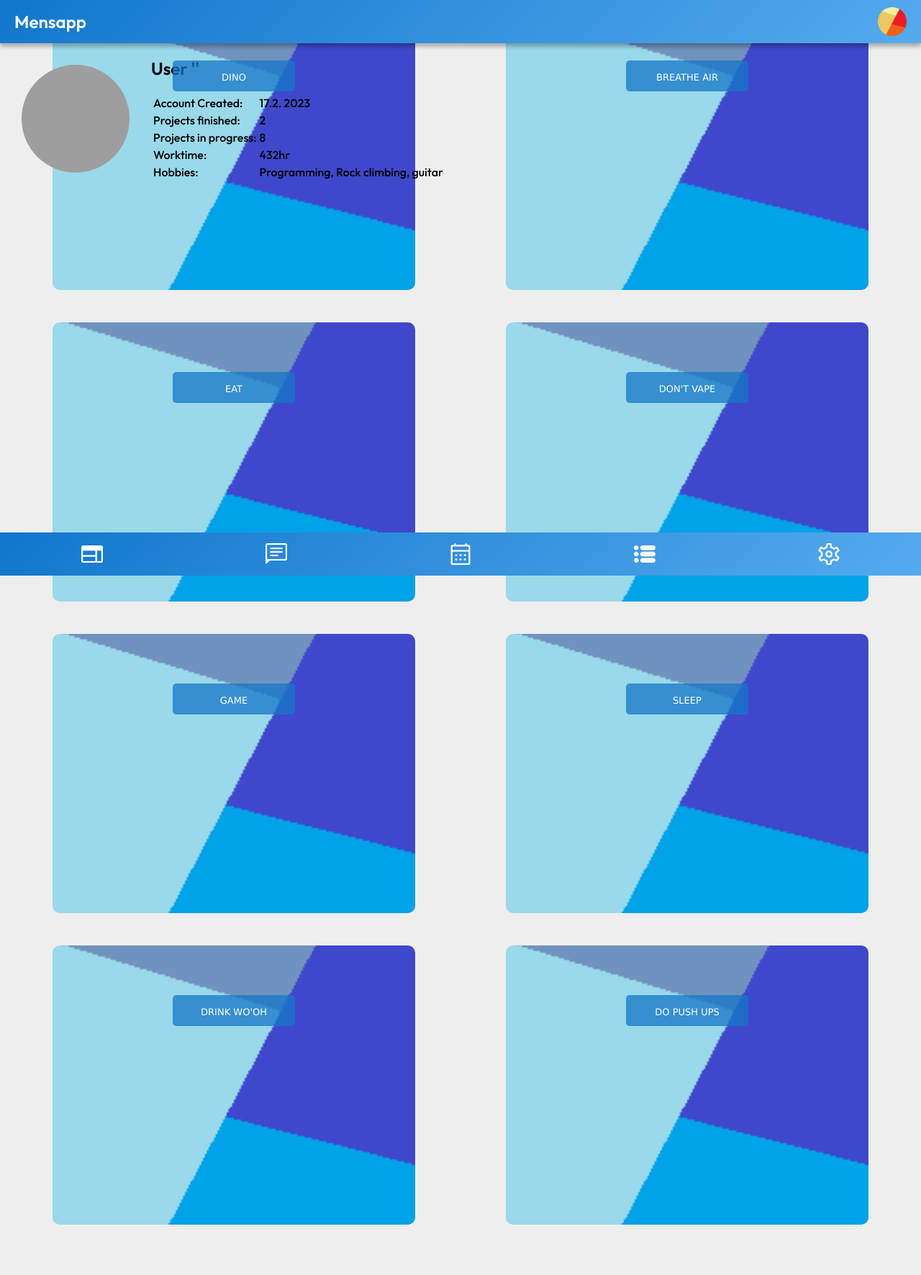
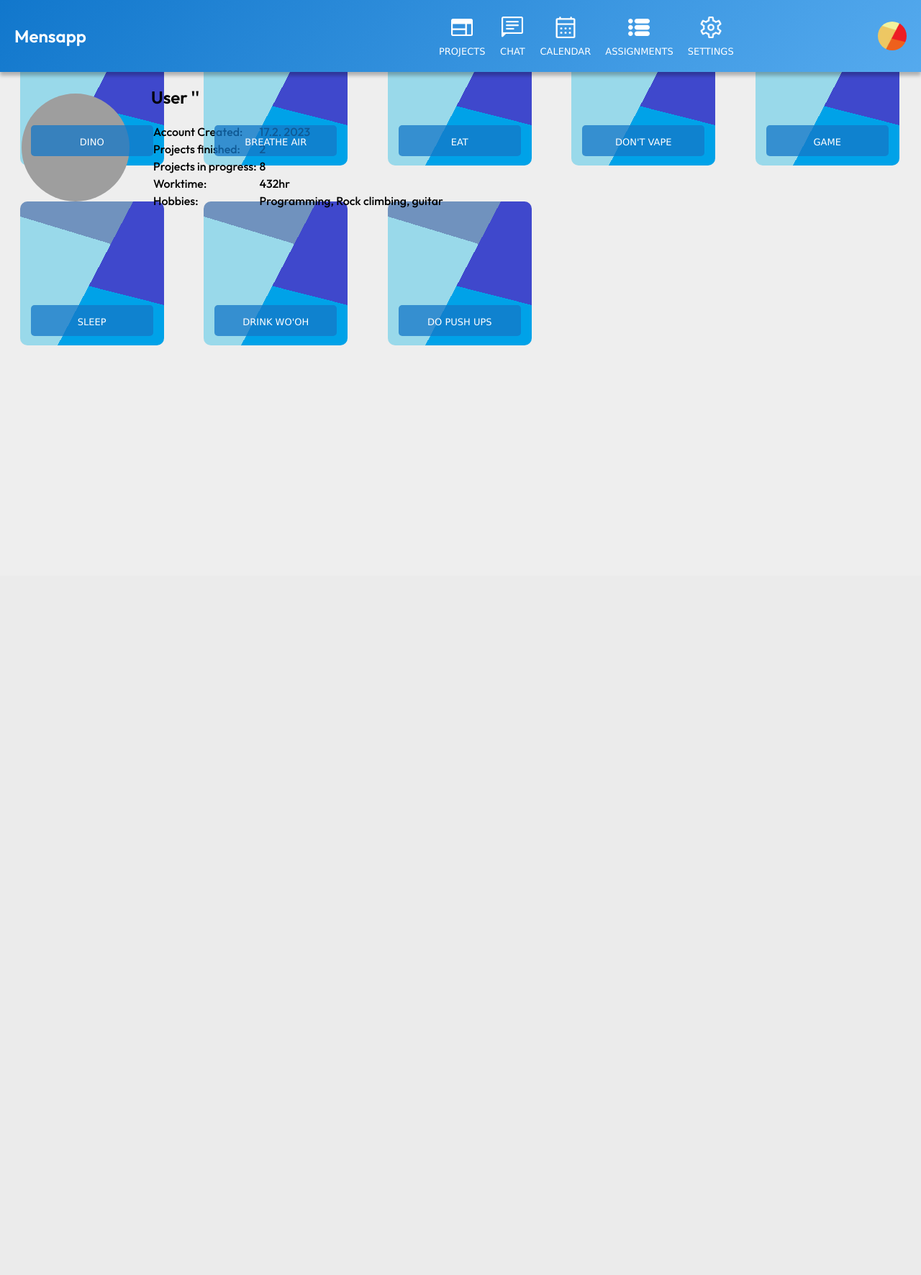
Before and after one commit to mkminek11/Mensapp, a PHP site: page /profile.php?p=1 in a window 1280 px wide. Shown: the whole page at 72% size. After the commit the page ends 480 px from the top, so only its background shows below. Run offline with PHP 8.4, Linux system fonts and the light colour scheme; the visitor is signed in with stand-in values (Sample User, id 1); data that the repository does not hold is empty; grey boxes are pictures that could not be loaded.

```diff
--- a/calendar.php
+++ b/calendar.php
@@ -2,10 +2,7 @@
 <html>
     <head>
         <title>Mensapp</title>
-        <meta http-equiv="X-UA-Compatible" content="IE-edge" charset="UTF-8">
-		<meta name="description" content="content. coasi.">
 		<meta name="author" content="Mensa Camp Dev Team">
-		<meta http-equiv="content-type" content="text/html; charset=UTF-8">
         <link rel="stylesheet" href="style.css">
         <link rel="stylesheet" href="calendar.css">
         <script src="calendar.js"></script>
--- a/calendar_embed.php
+++ b/calendar_embed.php
@@ -3,7 +3,7 @@ date_default_timezone_set('Europe/London');
 
 $smonth    = intval(array_key_exists("month", $_REQUEST) ? $_REQUEST["month"] : date("m")) - 1;
 $syear     = intval(array_key_exists("year",  $_REQUEST) ? $_REQUEST["year"]  : date("Y"));
-$user = array_key_exists("user", $_REQUEST) ? $_REQUEST["user"] : null;
+$user = array_key_exists("user", $_REQUEST) ? $_REQUEST["user"] : "non-existing user id";
 
 $_MONTHS = ["January", "February", "March", "April", "May", "June", "July", "August", "September", "October", "November", "December"];
 
@@ -13,7 +13,8 @@ if ($user) {
 }
 
 $start_sun = time2days(strtotime("first Sunday of $_MONTHS[$smonth] $syear"));  // number of days from 01-01-1970 to first sunday of given month + year
-$start_day = $start_sun - 6;
+$start_day = round($start_sun - 6);
+
 // $start_day = time2days(strtotime("1st $_MONTHS[$smonth] $syear"));
 
 $month_first = time2days(strtotime("first day of $_MONTHS[$smonth] $syear"));
--- a/navigation.php
+++ b/navigation.php
@@ -10,7 +10,6 @@ if (!array_key_exists("user", $_SESSION)) {
 
 
 echo '
-        <!--<link rel="stylesheet" href="https://fonts.googleapis.com/css2?family=Material+Symbols+Rounded:opsz,wght,FILL,GRAD@20..48,100..700,0..1,-50..200" />-->
         <nav>
             <h2>Mensapp</h2>
             <div style="flex: 1;"></div>
--- a/style.css
+++ b/style.css
@@ -27,7 +27,7 @@
     --priority-medium: #db0;
     --priority-hight:  #e00;
 
-    --nav-height: 60px;
+    --nav-height: 100px;
     --message-space: 20px;
     --message-space-small: 3px;
     --message-max-width: 80%;
@@ -79,9 +79,11 @@ button {
     cursor: pointer;
 }
 
-.small {
-    font-size: large;
+.mobile-only {
+    display: none;
 }
+
+.small {font-size: small;}
 
 /*********************************  HEADER  **********************************/
 
@@ -127,24 +129,25 @@ nav h2 {
 }
 
 nav .nav-front {
-    background: var(--color-gradient);
     position: fixed;
-    left:   0px;
-    right:  0px;
-    bottom: 0px;
-    max-width: 100%;
-
+    left: 600px;
+    right: 600px;
+    top: 0px;
     display: flex;
     flex-direction: row;
     align-items: center;
-
     height: var(--nav-height);
     z-index: 110;
     padding: 0px 0px;
 }
 
 nav .nav-label {
-    display: none;
+    display: block;
+    text-align: center;
+    font-size: large;
+    margin-top: 3px;
+    font-variant-caps: all-petite-caps;
+    font-family: Verdana, Geneva, Tahoma, sans-serif;
 }
 
 /**********************************  CHAT  ***********************************/
@@ -314,13 +317,11 @@ nav .nav-label {
 }
 
 .index .content {
-    --width:  90%;
     position: absolute;
-    top:  50%;
+    top: 50%;
     left: 50%;
-    background-color: #fff1;
-    color: var(--fg-white);
-    width: var(--width);
+    background-color: #eeeeeedd;
+    width: 40%;
     height: auto;
     transform: translate(-50%, -50%);
     border-radius: 25px;
@@ -339,10 +340,7 @@ nav .nav-label {
 .index td {
     min-width: 150px;
     padding-bottom: 5px;
-    font-size: x-large;
-    display: block;
-    text-align: center;
-    color: #333;
+    font-size: larger;
 }
 
 .index input {
@@ -356,8 +354,8 @@ nav .nav-label {
 }
 
 .index button#submit {
-    width: 100%;
-    margin-top: 30px;
+    width: 80%;
+    margin: 0px 10%;
     height: 30px;
     font-size: large;
     border: none;
@@ -371,20 +369,16 @@ nav .nav-label {
 
 .cards {
     display: flex;
-    justify-content: space-around;
+    justify-content: left;
     flex-wrap: wrap;
     padding-top: 20px;
-    width: 100%;
-    box-sizing: border-box;
-    padding: 10px;
 }
 
 .card {
-    width: 40%;
-    /* height: 190px; */
-    aspect-ratio: 4/3;
+    width: 200px;
+    height: 190px;
     padding-top: 10px;
-    margin: 5px;
+    margin: 10px 27.75px;
     border-radius: 10px;
     text-align: center;
     margin-bottom: 40px;
@@ -396,7 +390,7 @@ nav .nav-label {
 .card p {
     margin-inline: auto;
     position: relative;
-    bottom: -40px;
+    top: 115px;
     color: var(--fg-white);
     font-variant-caps: all-petite-caps;
     font-family: Verdana, Geneva, Tahoma, sans-serif;
```
Also changed, not shown: chat.js (+18 -13 lines), chat.php (+6 -4 lines), chat_processor.php (+22 -4 lines).
